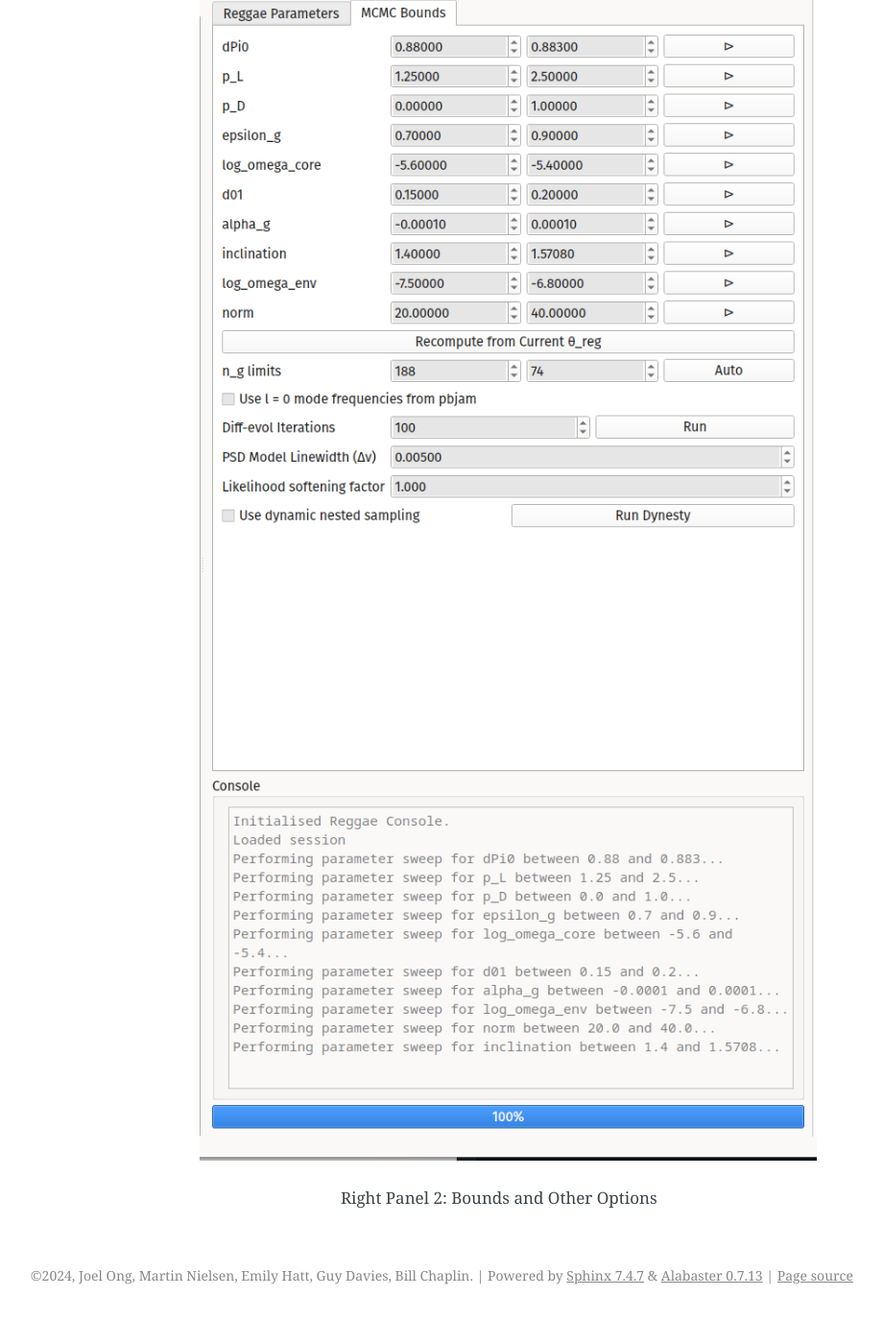
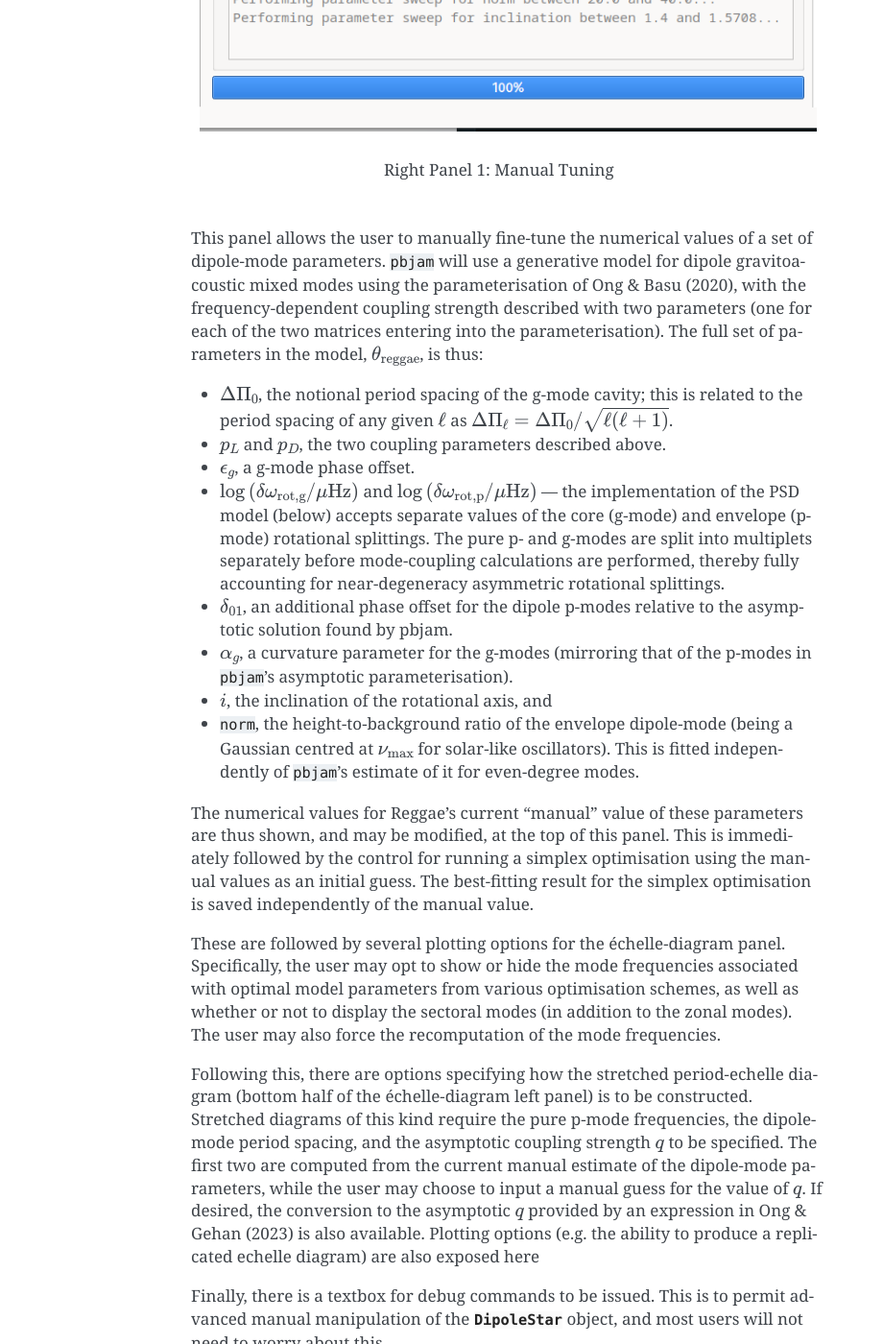
Before and after one commit to darthoctopus/reggae, a Sphinx documentation site: the page built from docs/usage.md, in a window 1280 px wide and 1400 px high, scrolled down 5640 px. Shown: the whole window at 96% size, without its empty margins (221-1141 px from the left). Built offline with Sphinx 7.4.7, drawn with Linux system fonts in a browser that asks for light colours; before the commit the page ends 7008 px from its top, so only the background shows below that; some of the changed text lies outside the part shown.

Commit message:
update usage guide

```diff
--- a/docs/usage.md
+++ b/docs/usage.md
@@ -5,25 +5,26 @@
 - Executing the `reggae` module from the command line: `python -m reggae`. This will launch an empty instance of the GUI.
 - Instantiating a {class}`~reggae.qtconsole.ReggaeDebugWindow`. Passing it no arguments will launch an empty instance, while passing it a `pbjam.star.star` or {class}`~reggae.dipolestar.DipoleStar` object will open that object in the GUI.
 
-## Diagnostic Information
+## Left Panels: Diagnostic Information
 
 As a diagnostic utility, Reggae exposes a large amount of information to the viewer. This information is broken down in to several panels, which are switchable with the tab bar on the left side of the screen.
-
 :::{figure} images/ps.png
 :alt: Left Panel 1: Power Spectrum
 
 Left Panel 1: Power Spectrum
 :::
 
-The first panel shows the power spectrum. Like PBJam, Reggae uses the so-called SNR power spectrum (i.e. with a smooth background divided out) as its focus is on fitting individual peaks — this is shown in black. To further focus on the dipole modes, a model of the radial and quadrupole modes inherited from PBJam is further divided out — this is shown in blue. Thus, any residual peaks are those ignored by PBJam, which, a priori, are primarily dipole modes. However, the user should ensure that PBJam's model works as expected before proceeding further. The black and blue curves should agree except at the locations of PBJam's identified radial and quadrupole modes, at which locations there should be exactly two peaks at a time in the black curve that are not reflected in the blue.
+The first panel shows the power spectrum. Like `pbjam`, Reggae uses the so-called SNR power spectrum (i.e. with a smooth background divided out) as its focus is on fitting individual peaks — this is shown in black. To further focus on the dipole modes, a model of the radial and quadrupole modes inherited from `pbjam` is further divided out — this is shown in blue. Thus, any residual peaks are those ignored by `pbjam`, which, a priori, are primarily dipole modes. However, the user should ensure that `pbjam`'s model works as expected before proceeding further. The black and blue curves should agree except at the locations of `pbjam`'s identified radial and quadrupole modes, at which locations there should be exactly two peaks at a time in the black curve that are not reflected in the blue.
 
-Later steps in the fitting procedure produce PSD models as well. These are shown with various coloured curves.
+Later steps in the fitting procedure, using different optimisation schemes, may produce estimates of the parameters as well, each also corresponding to a PSD model. These are shown with various coloured curves.
 
 :::{figure} images/χ2.png
 :alt: Left Panel 2: $\chi^2$ Landscape
 
 Left Panel 2: $\chi^2$ Landscape
 :::
+
+This panel displays the values of $\chi^2 = -\log \mathcal{L}$ as a function of each of the optimisation parameters, holding the others constant at their current values, should the user initiate a parameter sweep (see Right Panel 2 below).
 
 :::{figure} images/echelle.png
 :alt: Left Panel 3: Echelle Diagrams
@@ -43,7 +44,9 @@
 Left Panel 4: Posterior Distributions
 :::
 
-## Tuning Parameters
+In addition to finding optimal point estimates, Reggae also allows the dipole-mode parameters to be determined by nested sampling. This panel simply displays the corner plot of the joint posterior distribution for the dipole-mode model parameters.
+
+## Right Panels: Tuning Parameters
 
 Reggae is intended to permit the user to derive estimates of parameters describing the dipole modes. As such, its GUI provides various ways by which one might either manually fine-tune a guess at these parameters, or else arrive at point esimates or posterior distributions through automated optimisation or sampling. These options are shown on the right side of the screen. Again, they are broken down into several panels, which are switchable with the right tab bar.
 
@@ -53,8 +56,35 @@
 Right Panel 1: Manual Tuning
 :::
 
+This panel allows the user to manually fine-tune the numerical values of a set of dipole-mode parameters. `pbjam` will use a generative model for dipole gravitoacoustic mixed modes using the parameterisation of Ong & Basu (2020), with the frequency-dependent coupling strength described with two parameters (one for each of the two matrices entering into the parameterisation). The full set of parameters in the model, $\theta_\text{reggae}$, is thus:
+
+- $\Delta\Pi_0$, the notional period spacing of the g-mode cavity; this is related to the period spacing of any given $\ell$ as $\Delta\Pi_\ell = \Delta\Pi_0 / \sqrt{\ell(\ell + 1)}$.
+- $p_L$ and $p_D$, the two coupling parameters described above.
+- $\epsilon_g$, a g-mode phase offset.
+- $\log \left(\delta\omega_\mathrm{rot, g} / \mathrm{\mu Hz}\right)$ and $\log \left(\delta\omega_\mathrm{rot, p} / \mathrm{\mu Hz}\right)$ --- the implementation of the PSD model (below) accepts separate values of the core (g-mode) and envelope (p-mode) rotational splittings. The pure p- and g-modes are split into multiplets separately before mode-coupling calculations are performed, thereby fully accounting for near-degeneracy asymmetric rotational splittings.
+- $\delta_{01}$, an additional phase offset for the dipole p-modes relative to the asymptotic solution found by pbjam.
+- $\alpha_g$, a curvature parameter for the g-modes (mirroring that of the p-modes in `pbjam`'s asymptotic parameterisation).
+- $i$, the inclination of the rotational axis, and
+- `norm`, the height-to-background ratio of the envelope dipole-mode (being a Gaussian centred at $\nu_\text{max}$ for solar-like oscillators). This is fitted independently of `pbjam`'s estimate of it for even-degree modes.
+
+The numerical values for Reggae's current "manual" value of these parameters are thus shown, and may be modified, at the top of this panel. This is immediately followed by the control for running a simplex optimisation using the manual values as an initial guess. The best-fitting result for the simplex optimisation is saved independently of the manual value.
+
+These are followed by several plotting options for the échelle-diagram panel. Specifically, the user may opt to show or hide the mode frequencies associated with optimal model parameters from various optimisation schemes, as well as whether or not to display the sectoral modes (in addition to the zonal modes). The user may also force the recomputation of the mode frequencies.
+
+Following this, there are options specifying how the stretched period-echelle diagram (bottom half of the échelle-diagram left panel) is to be constructed. Stretched diagrams of this kind require the pure p-mode frequencies, the dipole-mode period spacing, and the asymptotic coupling strength $q$ to be specified. The first two are computed from the current manual estimate of the dipole-mode parameters, while the user may choose to input a manual guess for the value of $q$. If desired, the conversion to the asymptotic $q$ provided by an expression in Ong & Gehan (2023) is also available. Plotting options (e.g. the ability to produce a replicated echelle diagram) are also exposed here
+
+Finally, there is a textbox for debug commands to be issued. This is to permit advanced manual manipulation of the {class}`~reggae.dipolestar.DipoleStar` object, and most users will not need to worry about this.
+
 :::{figure} images/bounds.png
 :alt: Right Panel 2: Bounds and Other Options
 
 Right Panel 2: Bounds and Other Options
 :::
+
+Several of the numerical methods exposed to the user require bounds (for optimisation, or for uninformative priors) to be specified. Upper and lower bounds to ranges of values for all of the parameters described above may thus be entered here. On the right side of each row is a "play" button, which initiates a parameter sweep for values of the log-likelihood function $\chi^2 = -\log \mathcal{L}$, whose results are shown in Left Panel 2. The corresponding entry of $\theta_\text{Reggae}$ in Right Panel 1 is automatically set to the optimal value after performing such a sweep. The user may also recompute these bounds automatically around the current manual values of $\theta_\text{Reggae}$.
+
+The matrix formalism also requires a set of g-mode frequencies to be specified, which we determine with a user-specified range of $n_g$, so that in the asymptotic parameterisation $1/\nu_g \sim \Delta\Pi_\ell (n_g + \epsilon_g + \alpha_g(n_g - n_{g,\text{max}}))^2$. Upper and lower values of $n_g$ (inclusive) may be provided here.
+
+The pure p-mode frequency for each $n_p$ is also computed as $\nu_{1, n_p} = \nu_{0, n_p} - {1 \over 3}\delta_nu_{02, n_p} + \Delta\nu({1 \over 2} + d_{01})$, where $\nu_{0, n_p}$ is the radial-mode frequency at that radial order, $\Delta\nu$ is the asymptotic large separation, and $\delta\nu_{02, n_p}$ is the local small separation. The user may opt to specify whether `pbjam` asymptotic or fitted values for the even-degree p-mode frequencies are used in this expression.
+
+Finally, there are controls for various optimisation and sampling schemes.
```
